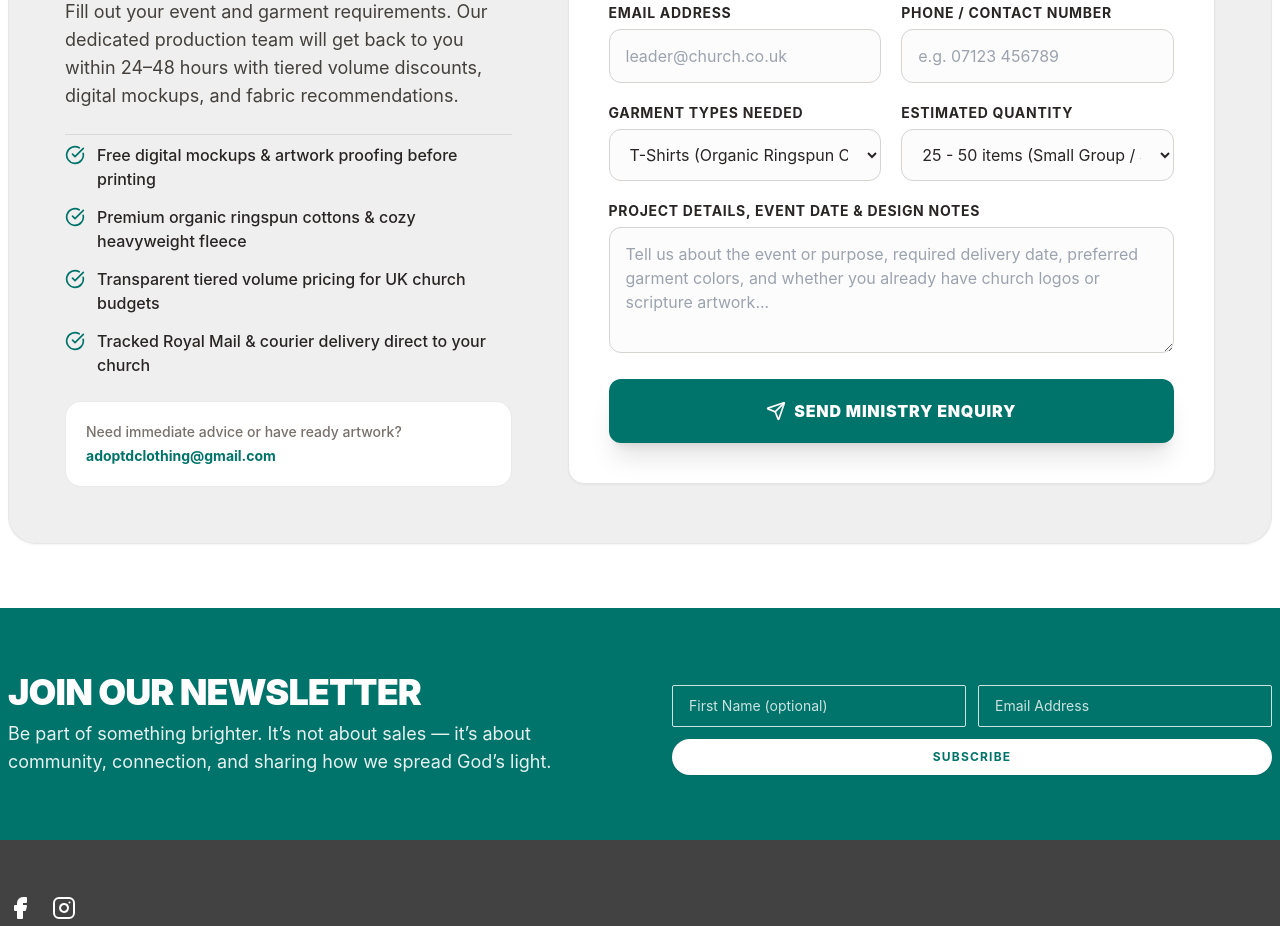
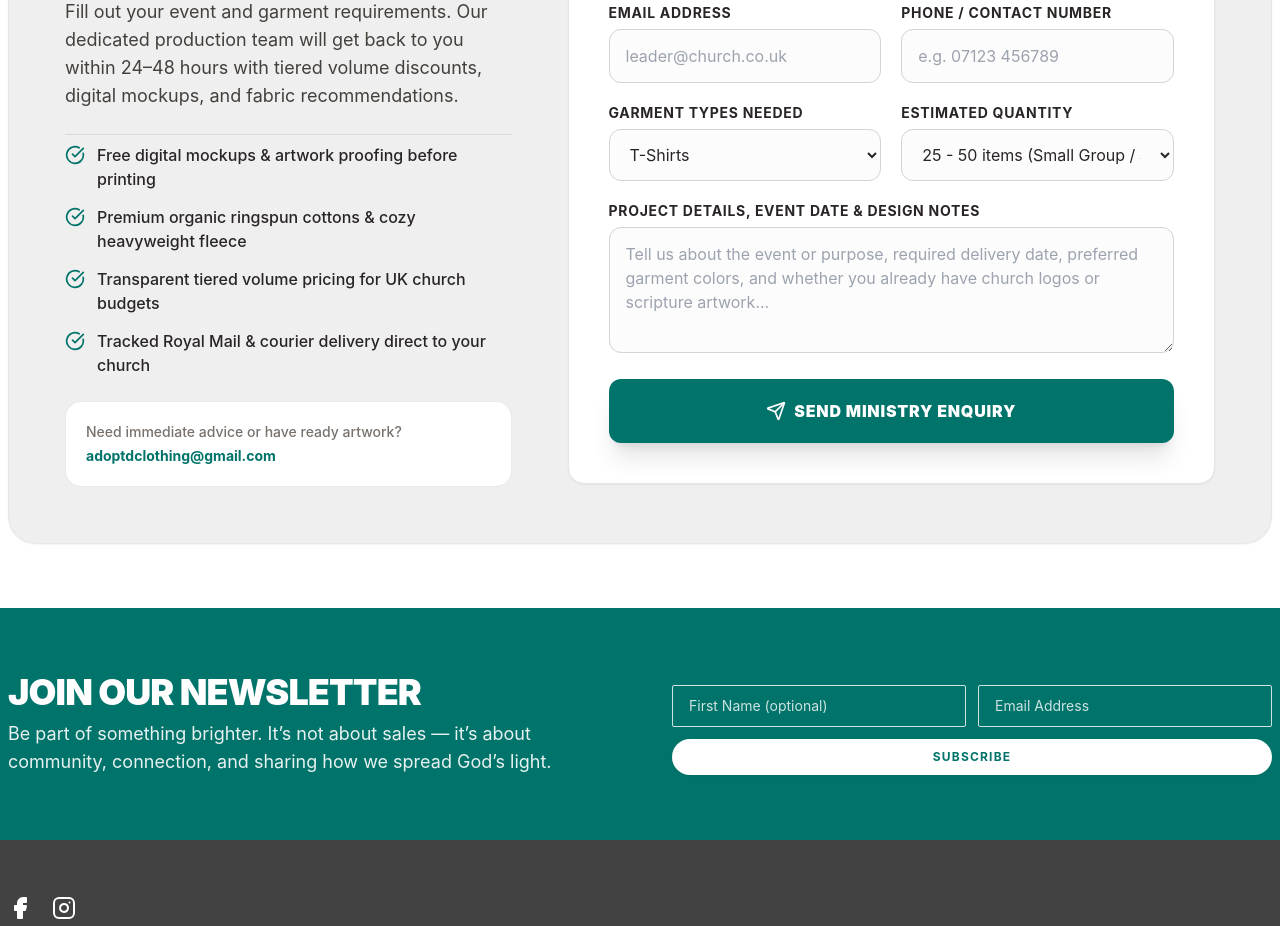
Before and after one commit to adoptd/adoptd-clothing-web, a Next.js app: page /church-print-services in a window 1280 px wide. Shown: the part 1140-2066 px from the top of the page. Built offline with nearby package versions, Linux system fonts and the light colour scheme; no server answers.

Commit message:
Remove (Organic Ringspun Cotton) from T-Shirts option in Garment Types dropdown

```diff
--- a/src/app/church-print-services/page.tsx
+++ b/src/app/church-print-services/page.tsx
@@ -172,7 +172,7 @@ export default function ChurchPrintServicesPage() {
                     Garment Types Needed
                   </label>
                   <select className="w-full px-4 py-3.5 border border-stone-300 rounded-xl text-sm sm:text-base focus:ring-2 focus:ring-[#00736a] focus:outline-none bg-stone-50/50 text-stone-800">
-                    <option>T-Shirts (Organic Ringspun Cotton)</option>
+                    <option>T-Shirts</option>
                     <option>Hoodies (Heavyweight Fleece)</option>
                     <option>Sweaters / Crewnecks</option>
                     <option>Canvas Tote Bags</option>
```
